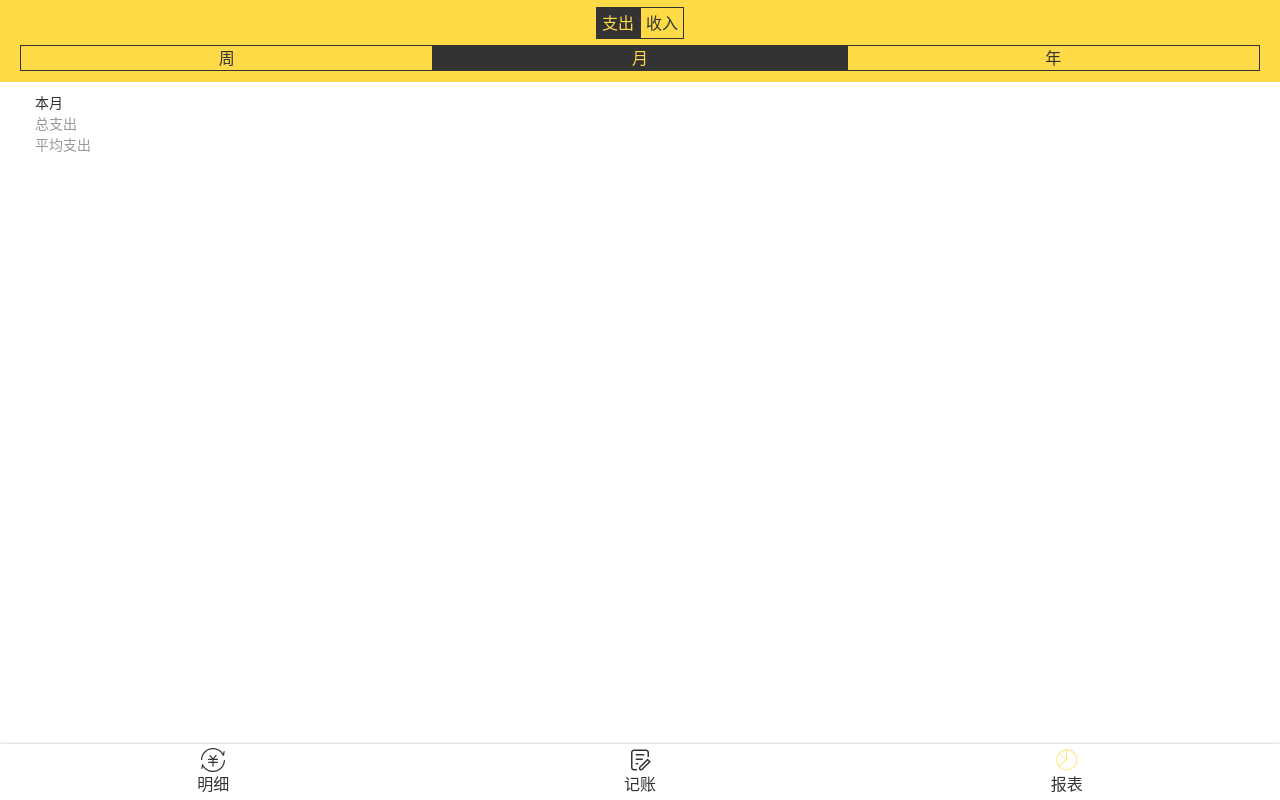
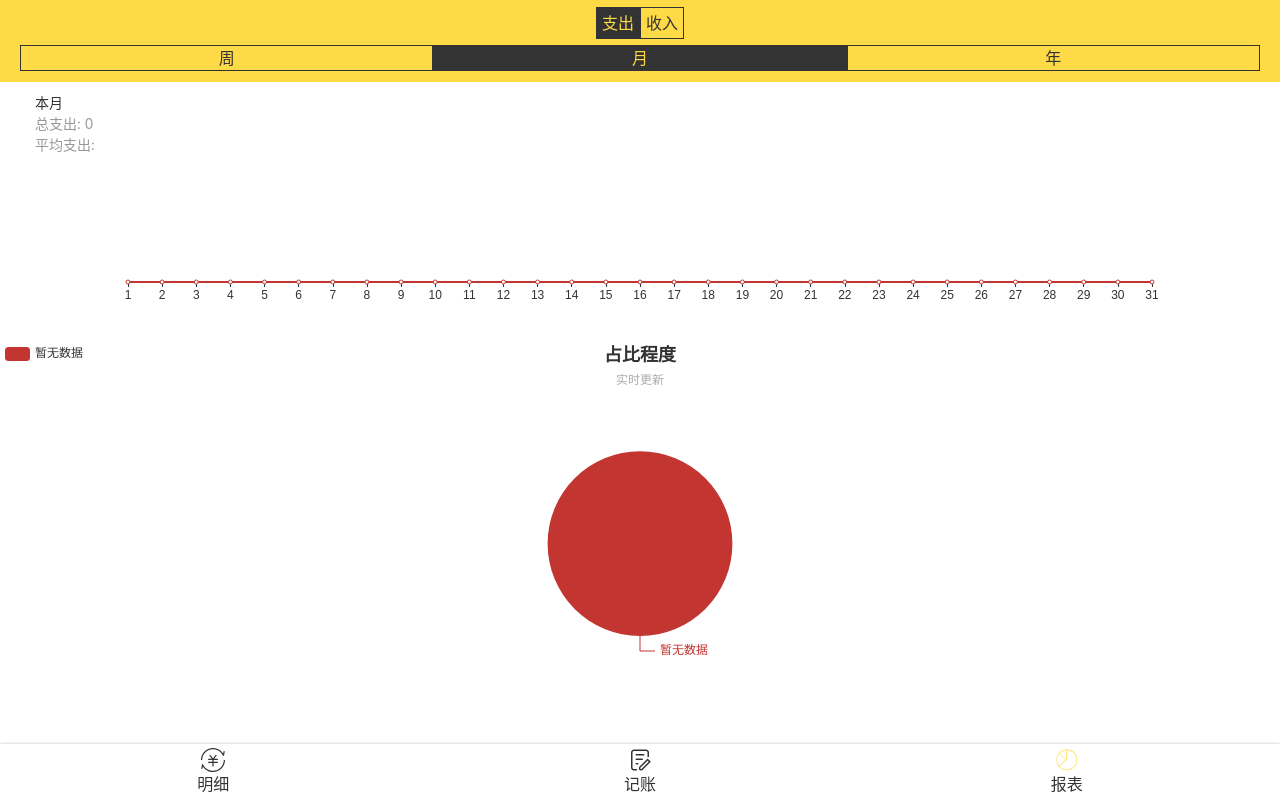
Before and after one commit to MongieLee/react-tally, a React app: page /#/reportForm in a window 1280 px wide. Built offline with nearby package versions, Linux system fonts and the light colour scheme.

Commit message:
引入echarts

```diff
--- a/src/views/ReportForm.tsx
+++ b/src/views/ReportForm.tsx
@@ -1,11 +1,8 @@
-import React, { useState } from 'react'
+import React, { useState, useEffect } from 'react'
 import Layout from 'components/Layout'
-import { useTags } from 'hooks/useTags'
-import { Link } from 'react-router-dom'
 import styled from 'styled-components'
-import Icon from 'components/Icon'
-import { Button } from 'components/Button'
-
+import myChart from "lib/echarts";
+console.log(myChart)
 const TopBar = styled.div`
   background-color: rgb(255, 218, 71);
   padding: 11px 0;
@@ -35,7 +32,15 @@ const TopBar = styled.div`
     }
   }
 `
-const getTimeText = (companyDate:any) => {
+
+const LineChart = styled.div`
+  height: 23vh;
+`
+const PieChart = styled.div`
+    width: 100vw;
+  height: 42vh;
+`
+const getTimeText = (companyDate: any) => {
   let timeMap: any = {
     week: '本周',
     month: '本月',
@@ -52,8 +57,61 @@ const ClassWrapper = styled.div`
 `
 
 const ReportForm = () => {
+  const nullRecordObj: any = {
+    week: [0, 0, 0, 0, 0, 0, 0],
+    month: [
+      0,
+      0,
+      0,
+      0,
+      0,
+      0,
+      0,
+      0,
+      0,
+      0,
+      0,
+      0,
+      0,
+      0,
+      0,
+      0,
+      0,
+      0,
+      0,
+      0,
+      0,
+      0,
+      0,
+      0,
+      0,
+      0,
+      0,
+      0,
+      0,
+      0,
+      0
+    ],
+    year: [0, 0, 0, 0, 0, 0, 0, 0, 0, 0, 0, 0]
+  };
+
   const [category, setCategory] = useState('pay')
   const [companyDate, setCompanyDate] = useState('month')
+  const [currentList, setCurrentList] = useState([])
+  const [totalAmount, setTotalAmount] = useState(0)
+  const [lineData, setLineData] = useState(nullRecordObj[companyDate])
+  const [pieData, setPieData] = useState([])
+
+  useEffect(() => {
+    // let allRecord = JSON.parse(localStorage.getItem('recordList' || '[]'));
+    myChart.createLineChart(
+      "lineChart",
+      companyDate,
+      lineData,
+      category
+    );
+    myChart.createPieChart("pieChart", [{ value: 0, name: "暂无数据" }]);
+  }, [])
   return (
     <Layout>
       <TopBar>
@@ -106,11 +164,11 @@ const ReportForm = () => {
 
       <ClassWrapper>
         {getTimeText(companyDate)}
-        <div>{category==='pay'?'总支出':'总收入'}</div>
-        <div>{category==='pay'?'平均支出':'平均收入'}</div>
+        <div>{category === 'pay' ? '总支出: ' : '总收入: '}{totalAmount}</div>
+        <div>{category === 'pay' ? '平均支出: ' : '平均收入: '}</div>
       </ClassWrapper>
-      <div id='lineChart'></div>
-      <div id='pieChart' className='aaa'></div>
+      <LineChart id='lineChart' />
+      <PieChart id='pieChart' />
     </Layout>
   )
 }
```
Also changed, not shown: src/lib/echarts.jsx (renamed from src/lib/echarts.js).
